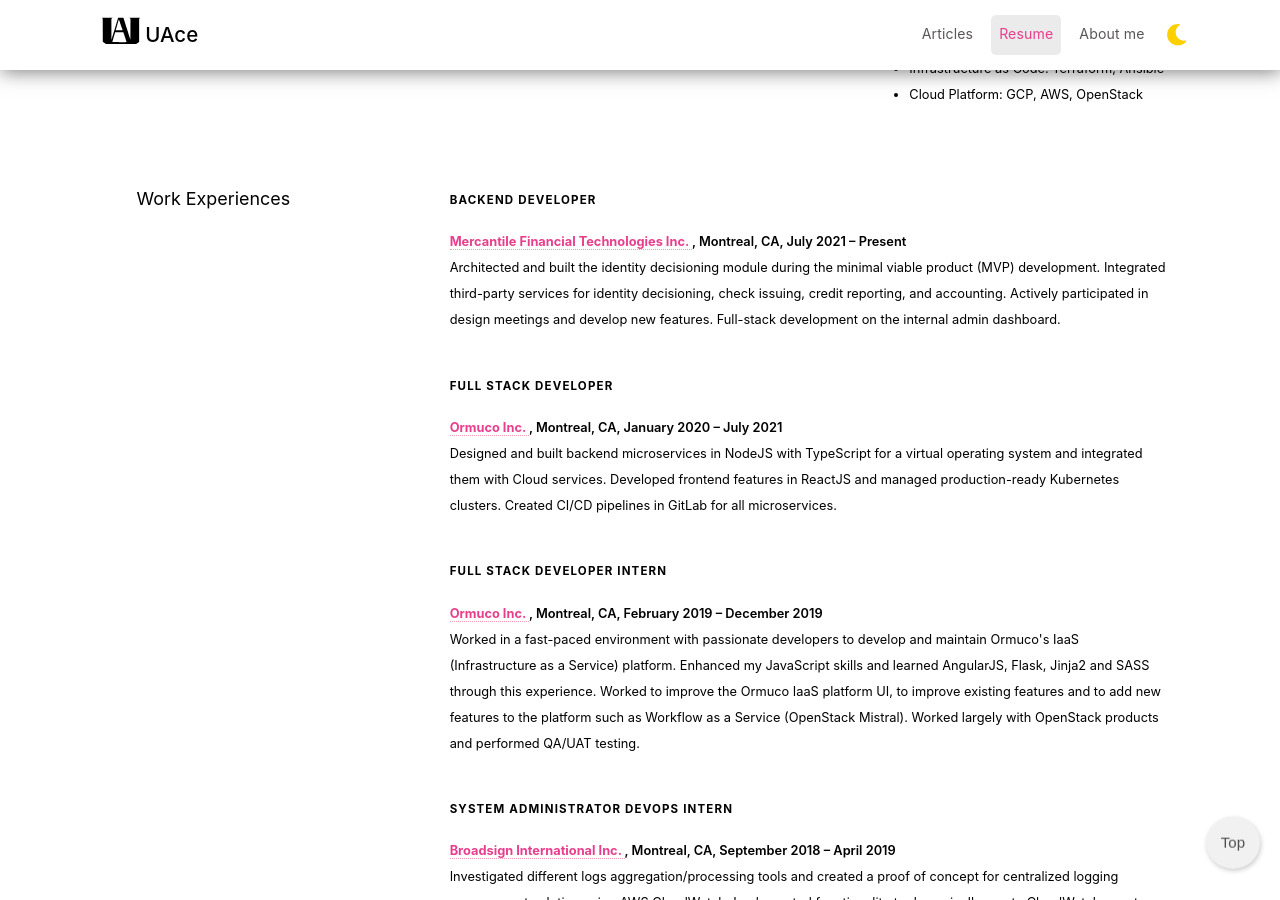
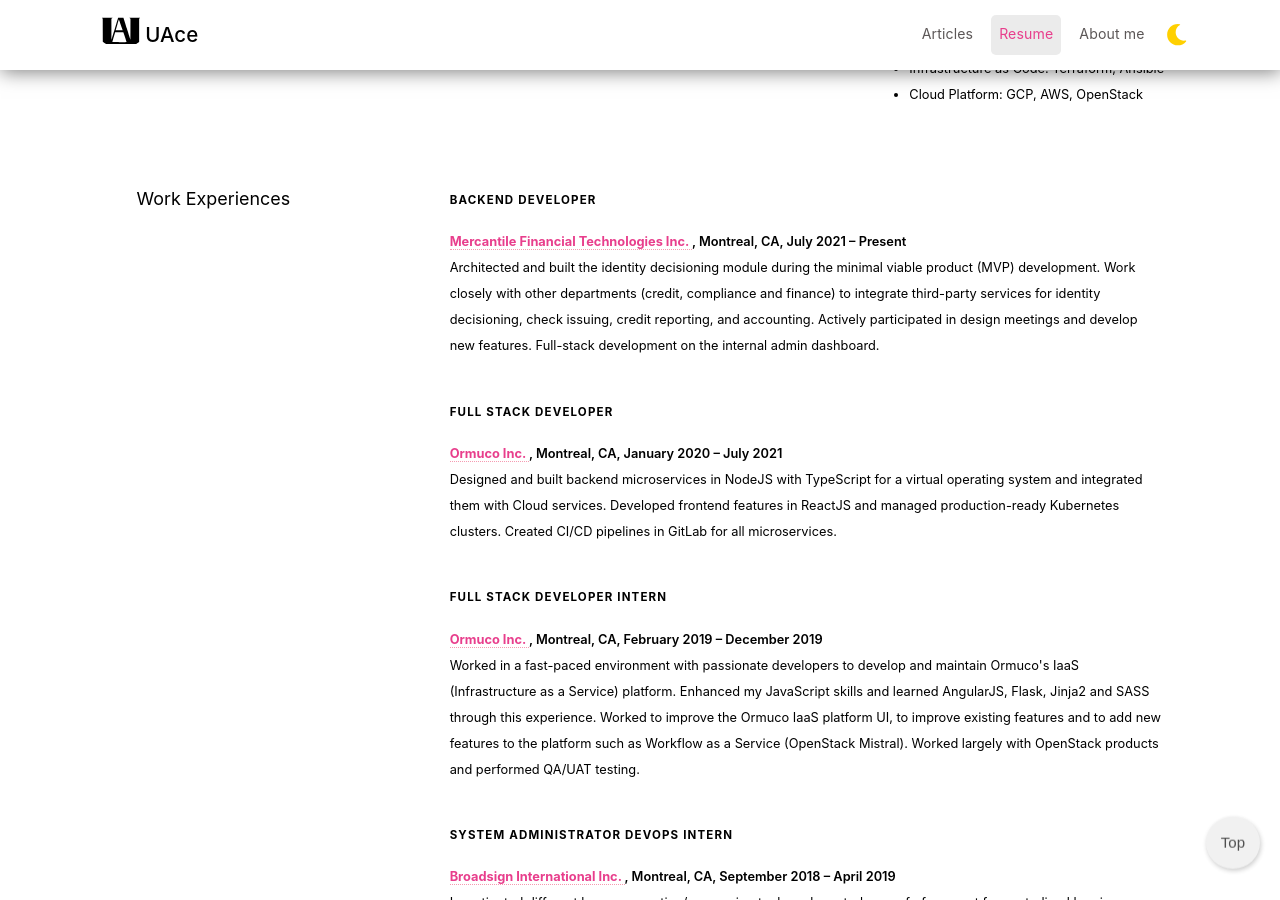
Before and after one commit to UAce/UAce.github.io, a Jekyll site: the page built from _pages/resume.html, in a window 1280 px wide and 900 px high, scrolled down 1259 px. Built offline with Jekyll 4.4.1, drawn with Linux system fonts in a browser that asks for light colours; nearby versions of some CDN libraries.

Commit message:
Update text

```diff
--- a/_data/work_experiences.yml
+++ b/_data/work_experiences.yml
@@ -4,7 +4,7 @@
   url: https://www.getmercantile.com/
   location: Montreal, CA
   period: July 2021 – Present
-  description: Architected and built the identity decisioning module during the minimal viable product (MVP) development. Integrated third-party services for identity decisioning, check issuing, credit reporting, and accounting. Actively participated in design meetings and develop new features. Full-stack development on the internal admin dashboard.
+  description: Architected and built the identity decisioning module during the minimal viable product (MVP) development. Work closely with other departments (credit, compliance and finance) to integrate third-party services for identity decisioning, check issuing, credit reporting, and accounting. Actively participated in design meetings and develop new features. Full-stack development on the internal admin dashboard.
 - title: Full Stack Developer
   company: Ormuco Inc.
   image: company/ormuco-logo.png
```
